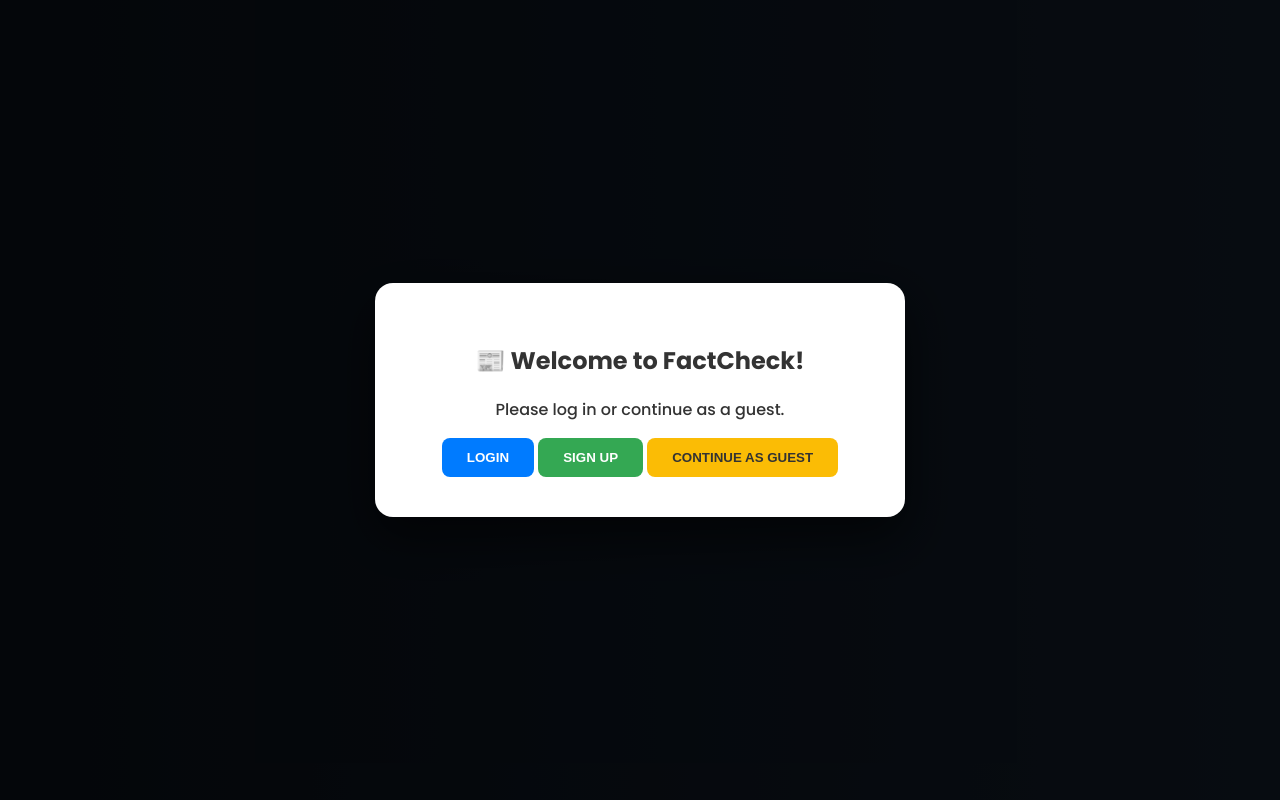
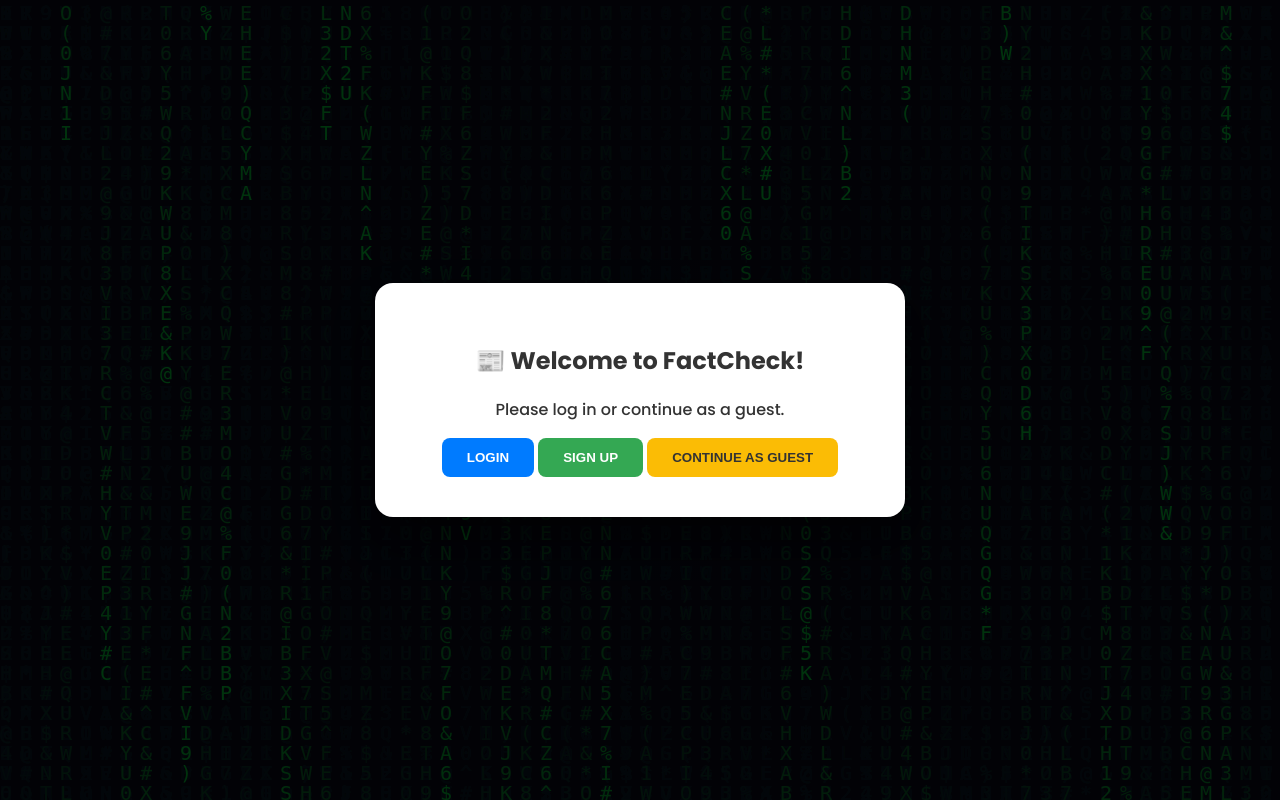
Before and after one commit to Pankaj931928/FlaskFakeNewsAPI, a Flask app: page / in a window 1280 px wide. Run offline with Flask 3, Linux system fonts and the light colour scheme.

Commit message:
FEATURE: Implemented Matrix Code Rain background animation for attractive UI.

```diff
--- /dev/null
+++ b/static/matrix_rain.js
@@ -0,0 +1,67 @@
+// static/matrix_rain.js - The Matrix Rain Effect
+
+const canvas = document.createElement('canvas');
+const body = document.body;
+body.appendChild(canvas);
+
+// Canvas ko full screen set karna
+const ctx = canvas.getContext('2d');
+canvas.style.position = 'fixed';
+canvas.style.top = '0';
+canvas.style.left = '0';
+canvas.style.zIndex = '-1'; // Main content ke pichhe rakhna
+
+let W, H, maxColumns, fontSize = 20, drops;
+const letters = 'ABCDEFGHIJKLMNOPQRSTUVWXYZ1234567890@#$%^&*()'; // Code characters
+const textColor = '#00ff41'; // Green color (Matrix color)
+
+function initialize() {
+    W = window.innerWidth;
+    H = window.innerHeight;
+    canvas.width = W;
+    canvas.height = H;
+
+    // Kitne columns honge (size/font size)
+    maxColumns = Math.floor(W / fontSize);
+
+    // Har column ki position track karne ke liye array
+    drops = [];
+    for (let i = 0; i < maxColumns; i++) {
+        drops[i] = 1; // Start position
+    }
+}
+
+// Har frame mein animation draw karna
+function draw() {
+    // Pichli frame ko thoda translucent black se dhakna (Rain effect)
+    ctx.fillStyle = 'rgba(20, 30, 48, 0.05)'; // Background color se match karna
+    ctx.fillRect(0, 0, W, H);
+
+    ctx.fillStyle = textColor; // Text color green
+    ctx.font = `${fontSize}px monospace`;
+
+    // Har drop ko render karna
+    for (let i = 0; i < drops.length; i++) {
+        const text = letters[Math.floor(Math.random() * letters.length)];
+        const x = i * fontSize;
+        const y = drops[i] * fontSize;
+
+        ctx.fillText(text, x, y);
+
+        // Drop ko reset karna jab woh screen se neeche chala jaaye
+        // Aur 1% chance hai ki woh reset ho
+        if (y > H && Math.random() > 0.975) {
+            drops[i] = 0;
+        }
+
+        // Drop ko neeche move karna
+        drops[i]++;
+    }
+}
+
+// Window resize hone par canvas ko adjust karna
+window.addEventListener('resize', initialize);
+
+initialize();
+// Har 33ms mein draw function call karna (Approx 30 FPS)
+setInterval(draw, 33);
--- a/templates/index.html
+++ b/templates/index.html
@@ -101,5 +101,6 @@
     </main>
 
     <script src="{{ url_for('static', filename='script.js') }}"></script>
+    <script src="{{ url_for('static', filename='matrix_rain.js') }}"></script>
 </body>
 </html>
```
